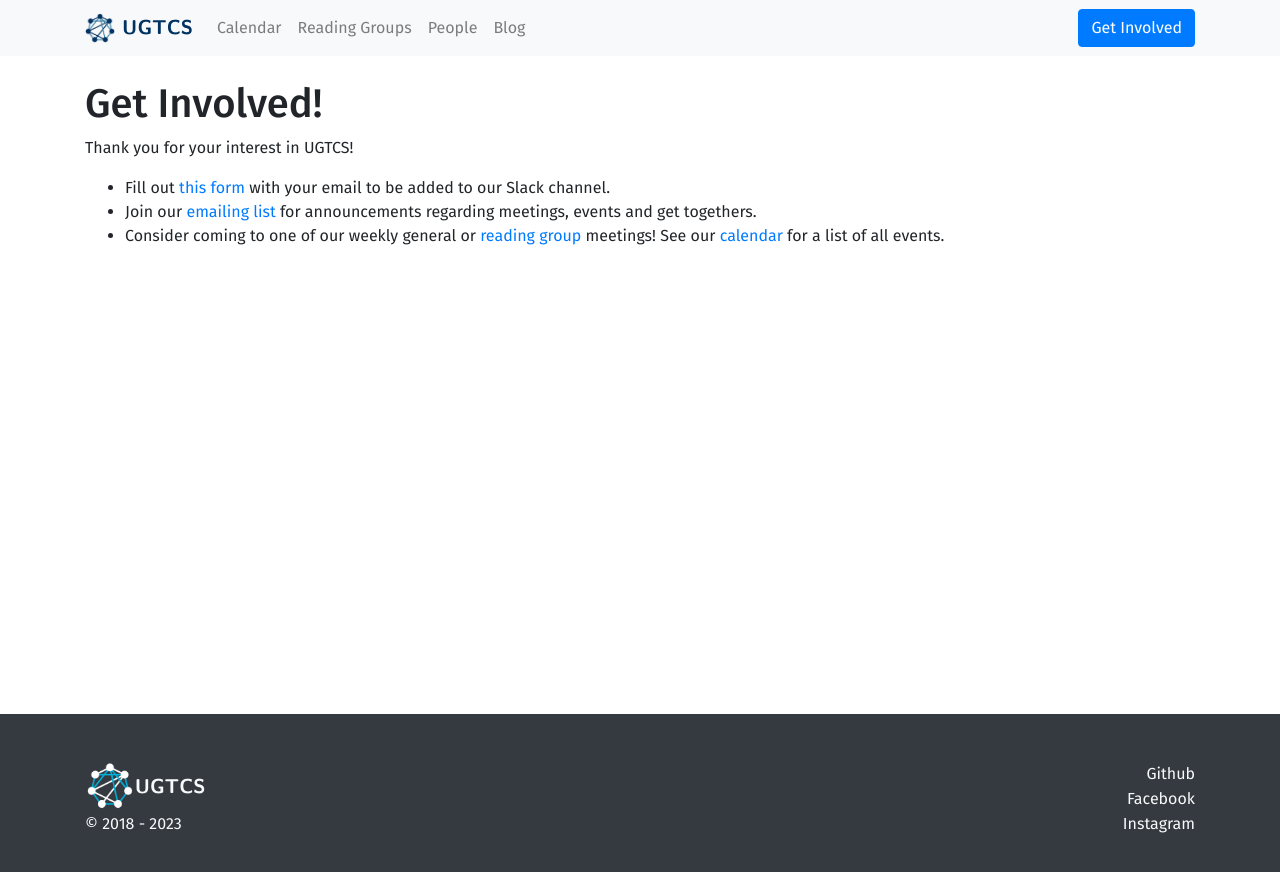
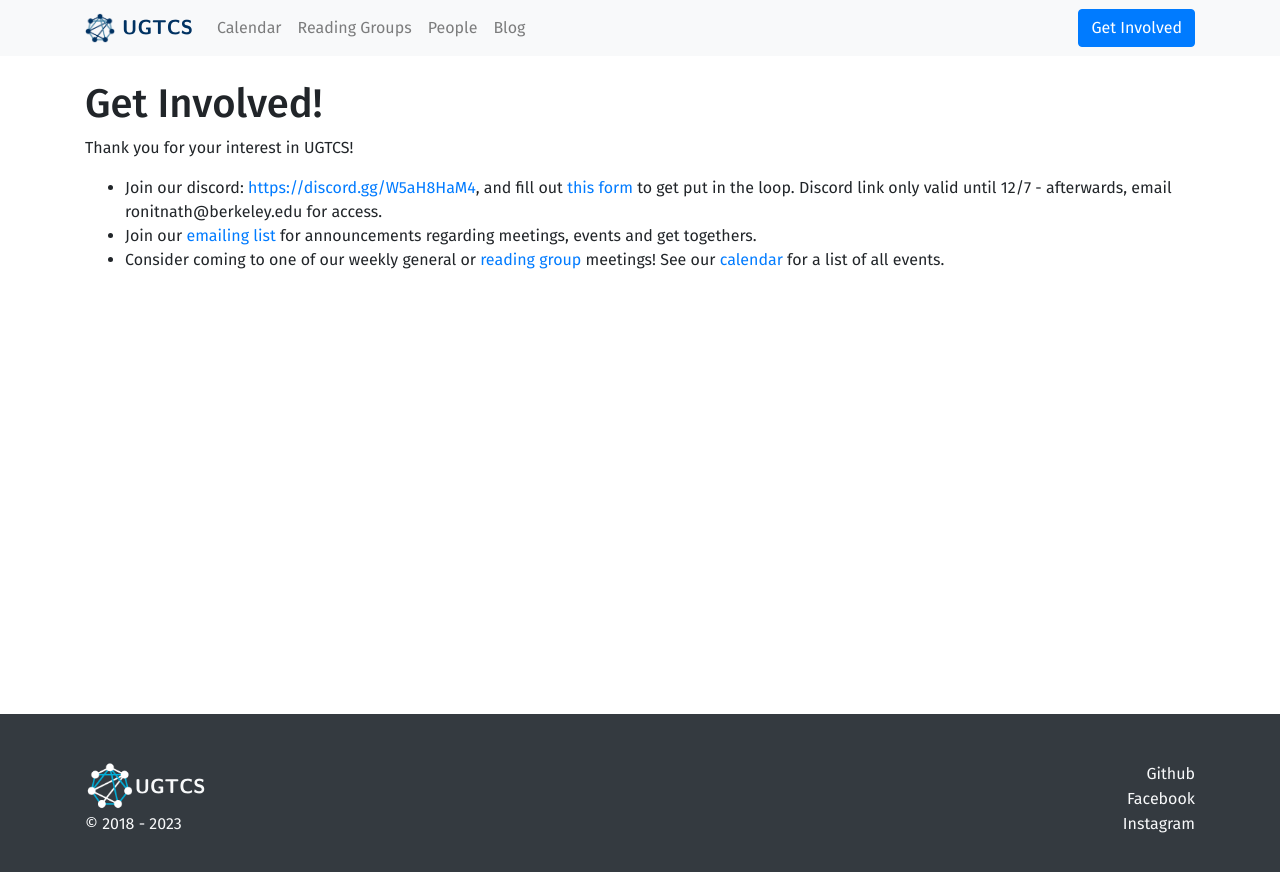
Before and after one commit to ugtcs/ugtcs.github.io, a Jekyll site: the page built from get-involved.html, in a window 1280 px wide. Shown: the top 872 px of the page. Built offline with Jekyll 4.4.1, drawn with Linux system fonts in a browser that asks for light colours.

Commit message:
updated get-involved with new form and discord link

```diff
--- a/get-involved.html
+++ b/get-involved.html
@@ -8,7 +8,7 @@ permalink: /get-involved/
 <p>Thank you for your interest in UGTCS!</p>
 
 <ul>
-    <li>Fill out <a href="https://forms.gle/ptakp6L5JXsiKvBYA">this form</a> with your email to be added to our Slack channel.</li>
+    <li>Join our discord: <a href="https://discord.gg/W5aH8HaM4">https://discord.gg/W5aH8HaM4</a>, and fill out <a href="https://forms.gle/5VZcqLhdxkUYRVU57">this form</a> to get put in the loop. Discord link only valid until 12/7 - afterwards, email ronitnath@berkeley.edu for access.</li>
     <li>Join our <a href="https://groups.google.com/a/lists.berkeley.edu/forum/#!forum/ugtcs-announce/join">emailing list</a> for announcements regarding meetings, events and get togethers.</li>
     <li>Consider coming to one of our weekly general or <a href="{% link reading-groups.html %}">reading group</a> meetings!
     See our <a href="{% link calendar.html %}">calendar</a> for a list of all events.</li>
```
